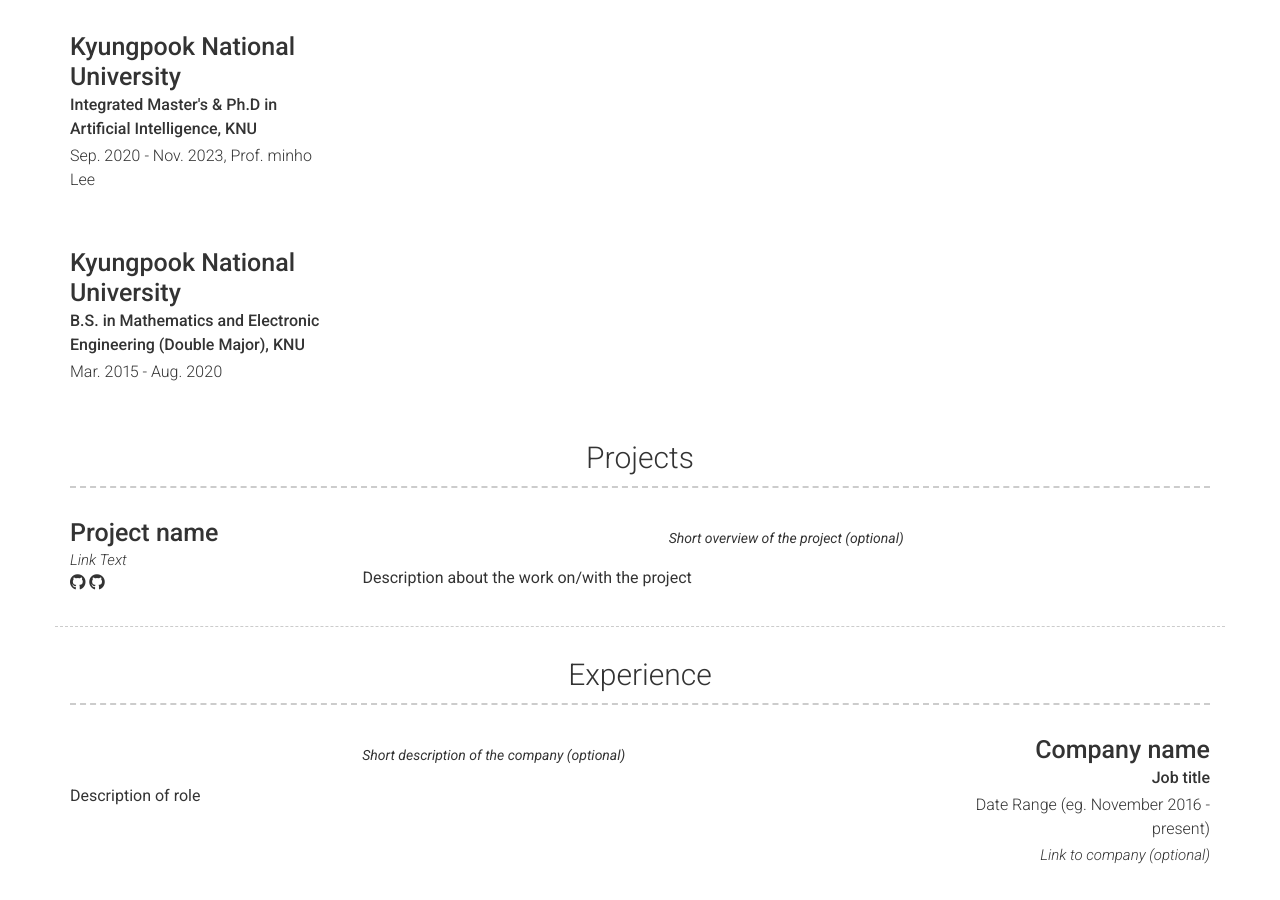
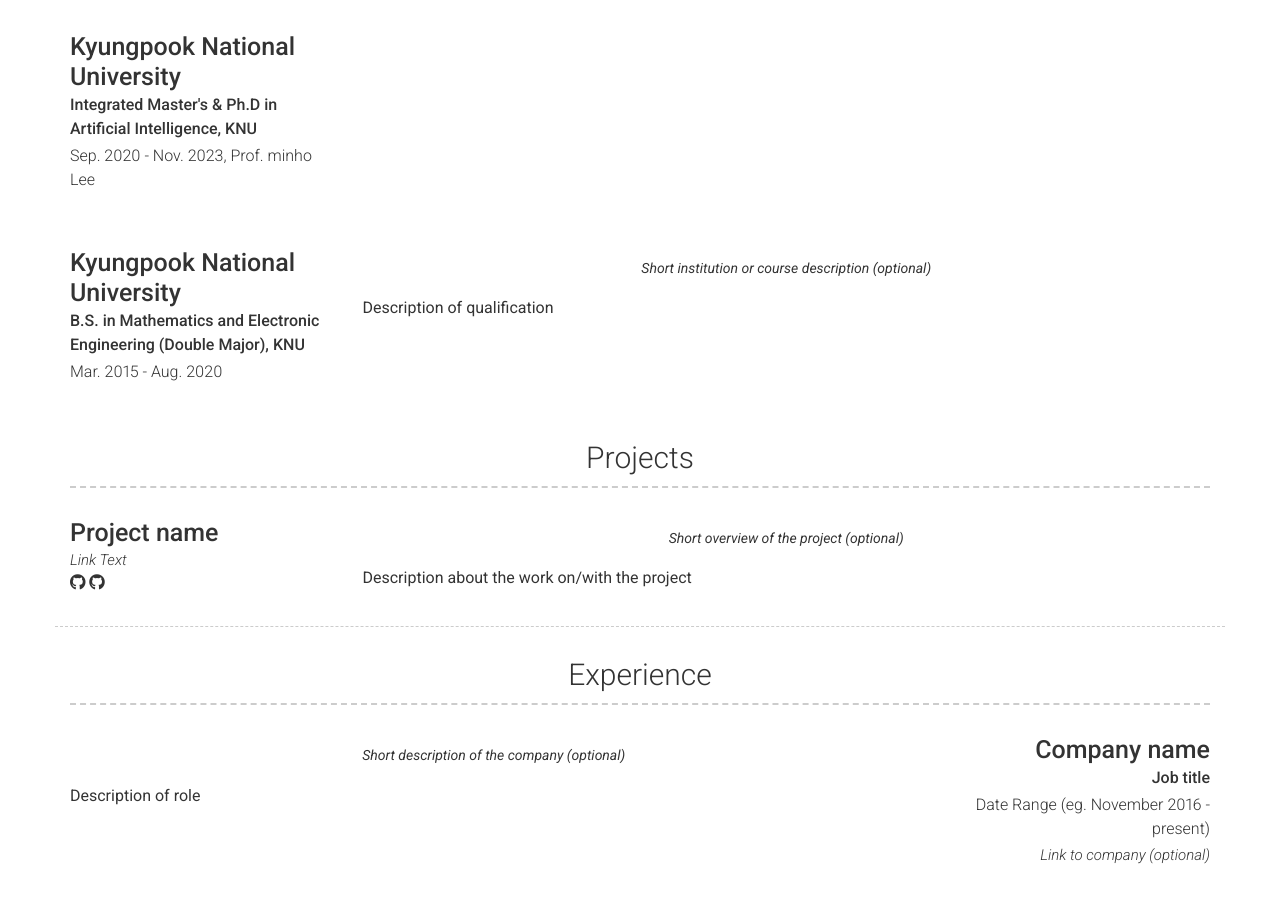
Before and after one commit to zini9405/zini9405.github.io, a Jekyll site: the page built from index.md, in a window 1280 px wide and 900 px high, scrolled down 791 px. Built offline with Jekyll 4.4.1, drawn with Linux system fonts in a browser that asks for light colours; nearby versions of some CDN libraries; part of the change alters nothing that is shown.

Commit message:
Update _config.yml

```diff
--- a/_config.yml
+++ b/_config.yml
@@ -88,10 +88,10 @@ content:
         title: Kyungpook National University
         sub_title: B.S. in Mathematics and Electronic Engineering (Double Major), KNU
         caption: Mar. 2015 - Aug. 2020
-        # quote: >
-        #   Short institution or course description (optional)
-        # description: | # this will include new lines to allow paragraphs
-        #   Description of qualification
+        quote: >
+          Short institution or course description (optional)
+        description: | # this will include new lines to allow paragraphs
+          Description of qualification
   - title: Projects # Title for the section
     layout: list # Type of content section (list/text)
     content:
```
